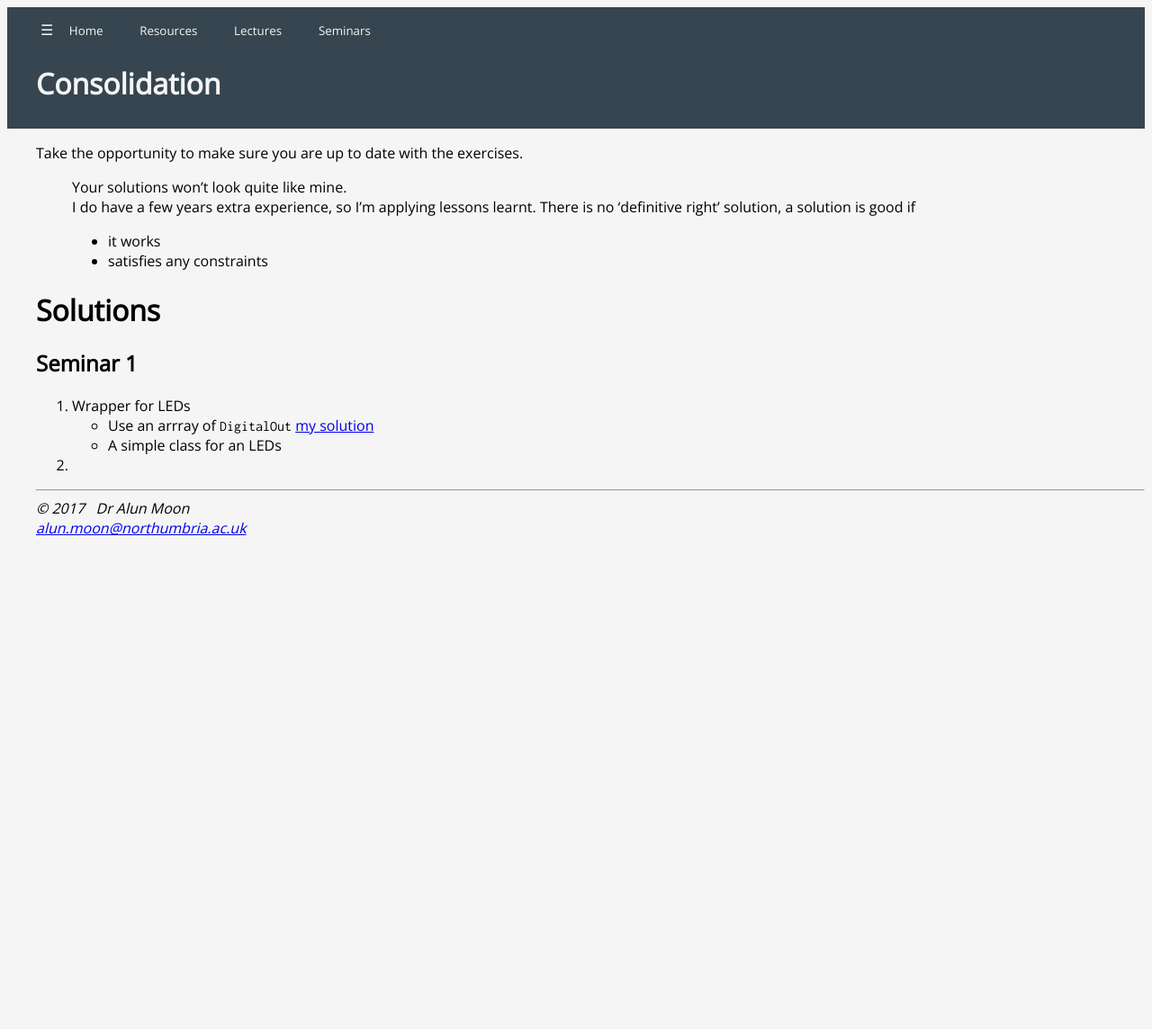
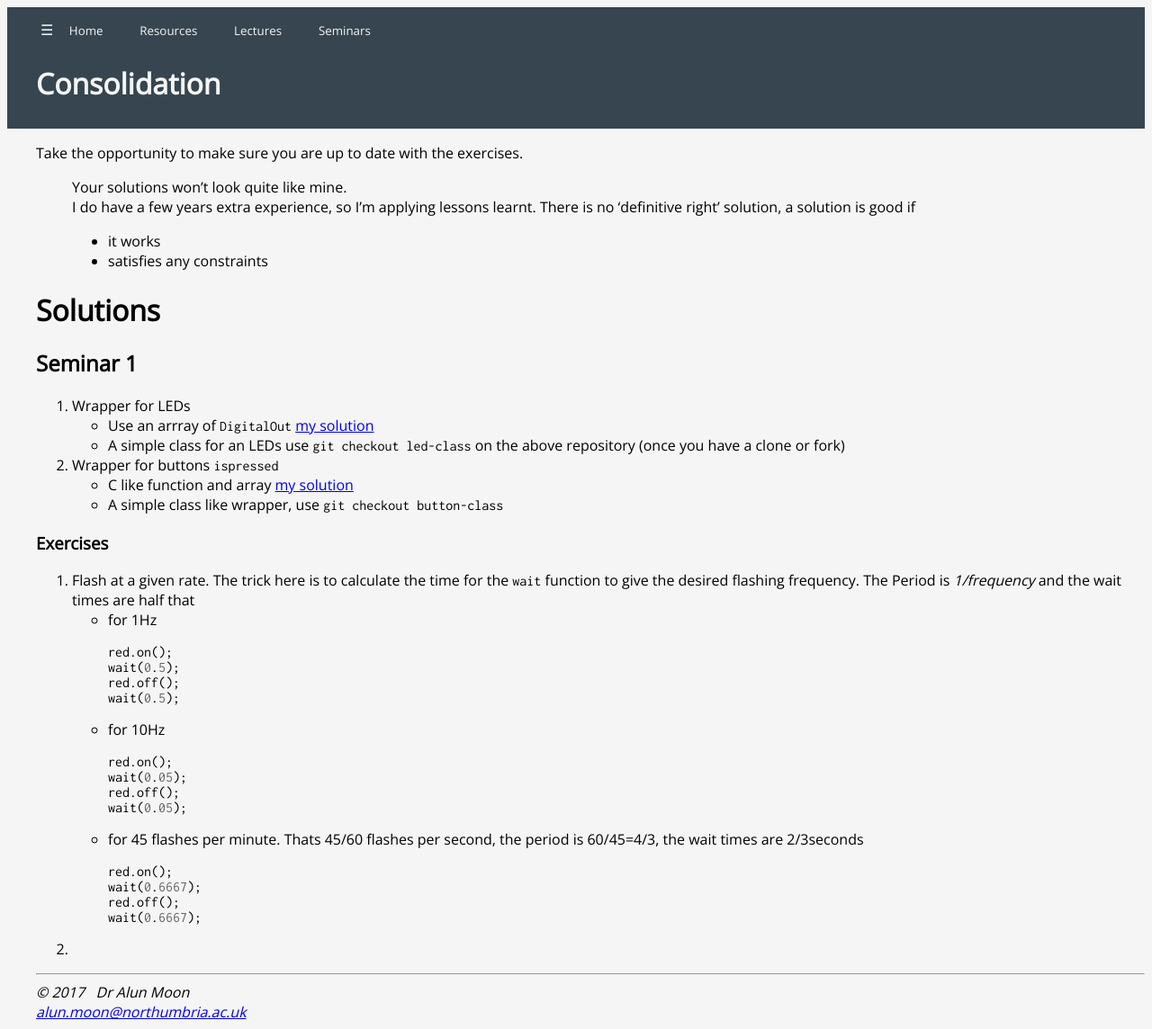
Before and after one commit to kf5011/kf5011.github.io, a Jekyll site: the page built from _seminars/05.md, in a window 1280 px wide. Shown: the whole page at 90% size. Built offline with Jekyll 4.4.1, drawn with Linux system fonts in a browser that asks for light colours; before the commit the page ends 900 px from its top, so only the background shows below that.

Commit message:
solutions to simple flashing

````diff
--- a/_seminars/05.md
+++ b/_seminars/05.md
@@ -16,5 +16,33 @@ Take the opportunity to make sure you are up to  date with the exercises.
 ## Seminar 1
   1. Wrapper for LEDs
      + Use an arrray of `DigitalOut` [my solution](https://github.com/dr-alun-moon/solution1.1)
-     + A simple class for an LEDs
-  2.
+     + A simple class for an LEDs use `git checkout led-class` on the above repository (once you have a clone or fork)
+  2. Wrapper for buttons `ispressed`
+     + C like function and array [my solution](https://github.com/dr-alun-moon/solution1.2)
+     + A simple class like wrapper, use `git checkout button-class`
+
+### Exercises
+ 1. Flash at a given rate.  The trick here is to calculate the time for the `wait` function to give the desired flashing frequency.
+ The Period is _1/frequency_ and the wait times are half that
+    + for 1Hz
+    ```c
+    red.on();
+    wait(0.5);
+    red.off();
+    wait(0.5);
+    ```
+    + for 10Hz
+    ```c
+    red.on();
+    wait(0.05);
+    red.off();
+    wait(0.05);
+    ```
+    + for 45 flashes per minute.  Thats 45/60 flashes per second, the period is 60/45=4/3, the wait times are 2/3seconds
+    ```c
+    red.on();
+    wait(0.6667);
+    red.off();
+    wait(0.6667);
+    ```
+ 2.
````
